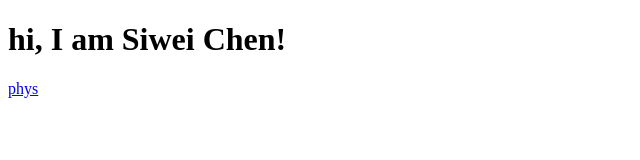
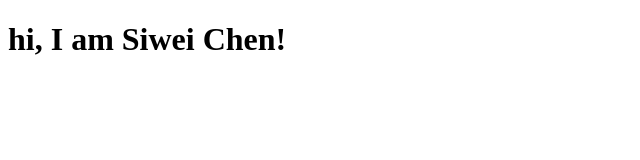
Before and after one commit to dididii/dididii.github.io, a plain HTML site: page index.html in a window 1280 px wide. Shown: the full height of the page, 0-640 px from the left. Drawn offline with Linux system fonts and the light colour scheme.

Commit message:
update index

```diff
--- a/index.html
+++ b/index.html
@@ -9,7 +9,7 @@
 
 <body>
     <h1>hi, I am Siwei Chen!</h1>
-    <a href="./phys.html"> phys </a>
+    <!-- <a href="./phys.html"> phys </a> -->
 </body>
 
 </html>
```
